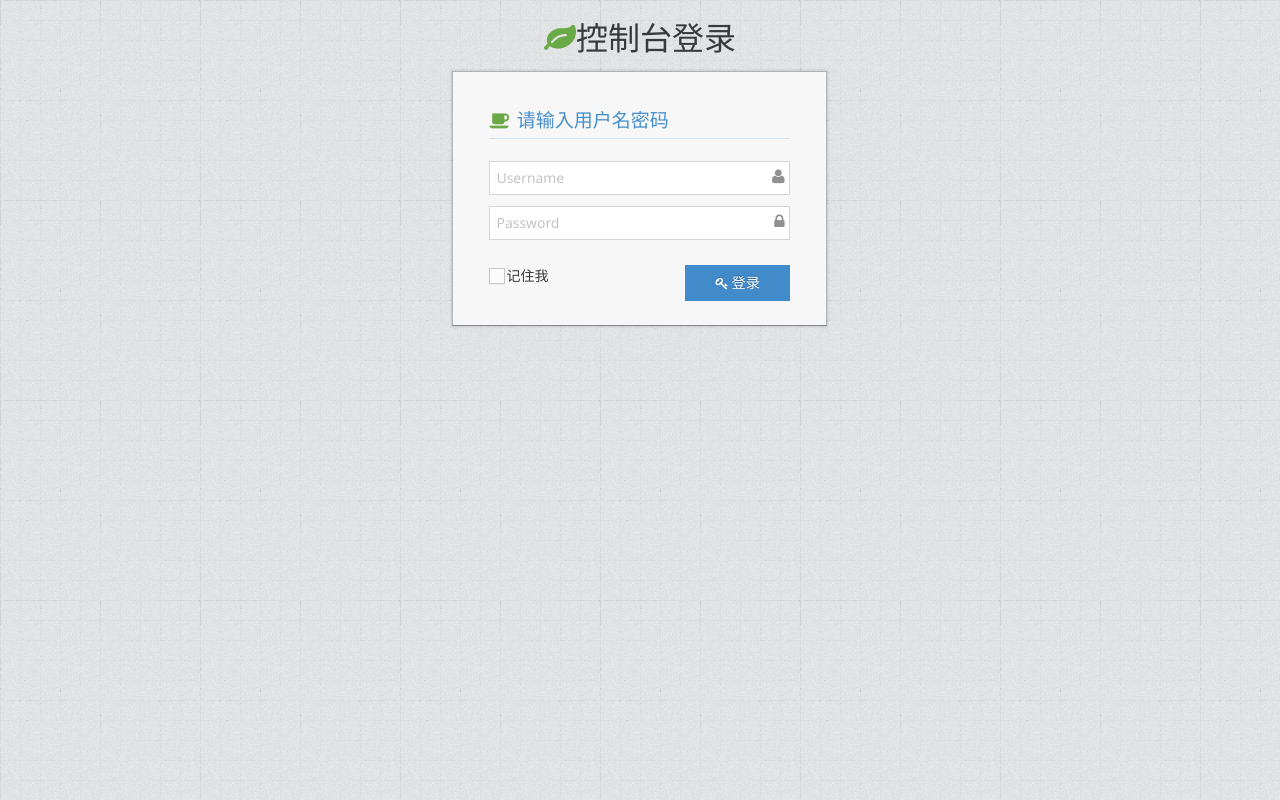
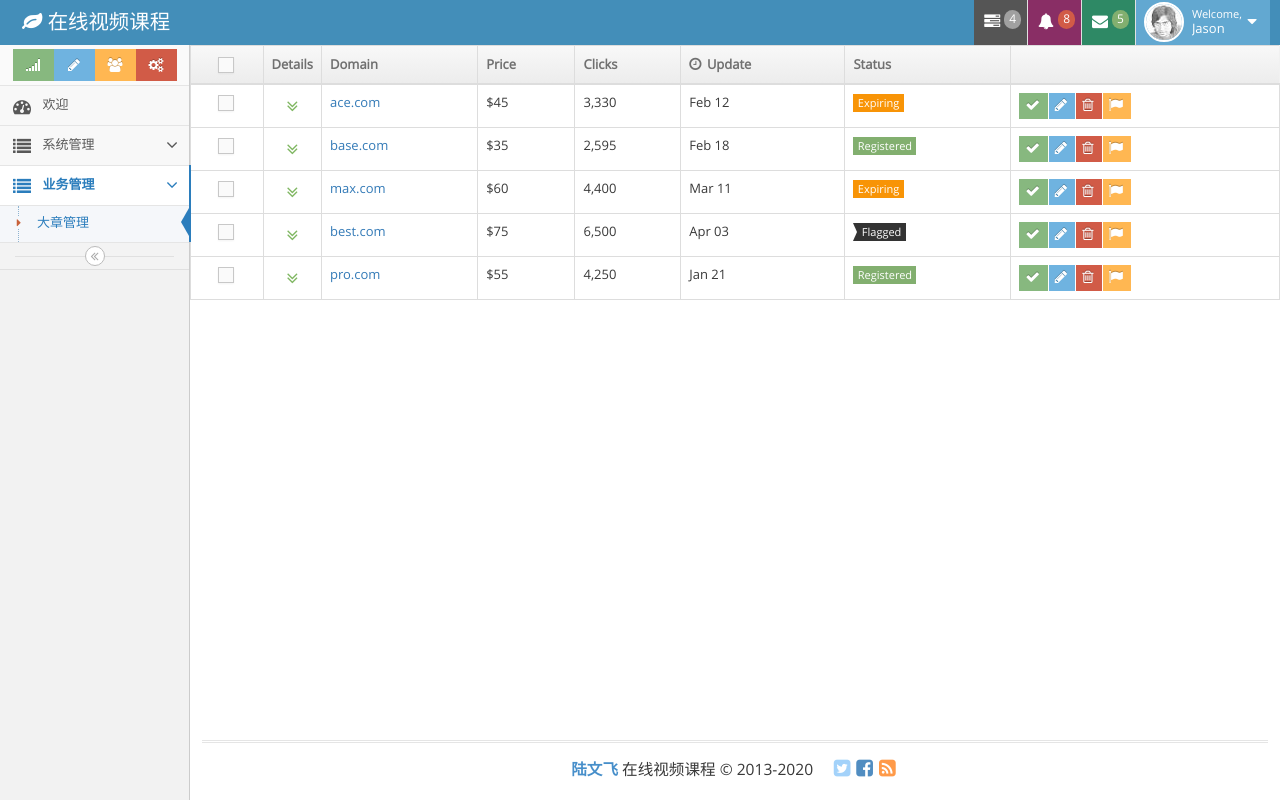
Before and after one commit to lu79931748/course, a Vue app in the folder admin/: page /admin/business/chapter in a window 1280 px wide. Before the commit this address led to /login. Built offline with nearby package versions, Linux system fonts and the light colour scheme.

Commit message:
activeSidebar

```diff
--- a/admin/src/router.js
+++ b/admin/src/router.js
@@ -3,7 +3,7 @@
 import Login from './views/login.vue'
 import Admin from './views/admin.vue'
 import Welcome from './views/admin/welcome.vue'
-import Chapter from "@/views/admin/Chapter";
+import Chapter from "@/views/admin/chapter";
 
 Vue.use(Router);
 
@@ -23,7 +23,7 @@
             path: 'welcome',
             component: Welcome,
         },{
-            path: 'chapter',
+            path: 'business/chapter',
             component: Chapter,
         }]
     }]
--- a/admin/src/views/admin.vue
+++ b/admin/src/views/admin.vue
@@ -354,7 +354,7 @@
         </div><!-- /.sidebar-shortcuts -->
 
         <ul class="nav nav-list">
-          <li class="">
+          <li class="" id="welcome-sidebar">
             <a href="index.html">
               <i class="menu-icon fa fa-tachometer"></i>
               <span class="menu-text"> 欢迎 </span>
@@ -363,7 +363,7 @@
             <b class="arrow"></b>
           </li>
 
-          <li class="active open">
+          <li class="">
             <a href="#" class="dropdown-toggle">
               <i class="menu-icon fa fa-list"></i>
               <span class="menu-text"> 系统管理 </span>
@@ -393,6 +393,30 @@
               </li>
             </ul>
           </li>
+
+          <li class="active open">
+            <a href="#" class="dropdown-toggle">
+              <i class="menu-icon fa fa-list"></i>
+              <span class="menu-text"> 业务管理 </span>
+
+              <b class="arrow fa fa-angle-down"></b>
+            </a>
+
+            <b class="arrow"></b>
+
+            <ul class="submenu">
+              <li class="active" id="business-chapter-sidebar">
+                <a href="tables.html">
+                  <i class="menu-icon fa fa-caret-right"></i>
+                  大章管理
+                </a>
+
+                <b class="arrow"></b>
+              </li>
+
+            </ul>
+          </li>
+
         </ul><!-- /.nav-list -->
 
         <div class="sidebar-toggle sidebar-collapse" id="sidebar-collapse">
@@ -457,6 +481,21 @@
     methods: {
       login(){
         this.$router.push("/admin")
+      },
+
+      //登录激活样式
+      activeSidebar: function (id){
+        //兄弟菜单去掉active样式，自身增加active样式
+        $("#"+ id).siblings().removeClass("active")
+        $("#"+ id).siblings().find("li").removeClass("active")
+        $("#"+ id).siblings().addClass("active")
+
+        //如果有父菜单，父菜单的兄弟惨淡去掉open active，父菜单增加open active
+        let parent = $("#" + id).parents("li");
+        if(parent){
+          parent.siblings().removeClass("open active")
+          parent.addClass("open active")
+        }
       }
     }
   }
--- a/admin/src/views/admin/Chapter.vue
+++ b/admin/src/views/admin/chapter.vue
@@ -974,7 +974,11 @@
 
 <script>
 export default {
-  name: "Chapter"
+  name: 'chapter',
+  mounted: function (){
+    this.$parent.activeSidebar("business-chapter-sidebar");
+  },
+  methods: {}
 }
 </script>
 
--- a/admin/src/views/admin/welcome.vue
+++ b/admin/src/views/admin/welcome.vue
@@ -5,3 +5,13 @@
     </h1>
   </div>
 </template>
+
+<script>
+export default {
+  name: 'welcome',
+  mounted: function (){
+    this.$parent.activeSidebar("welcom-sidebar");
+  },
+  methods: {}
+}
+</script>
```
